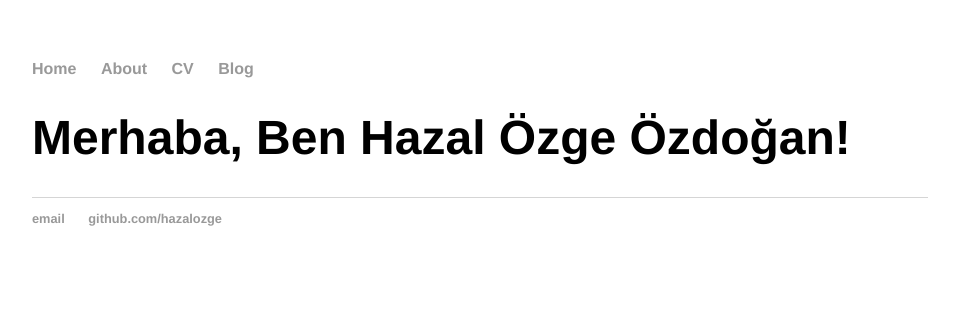
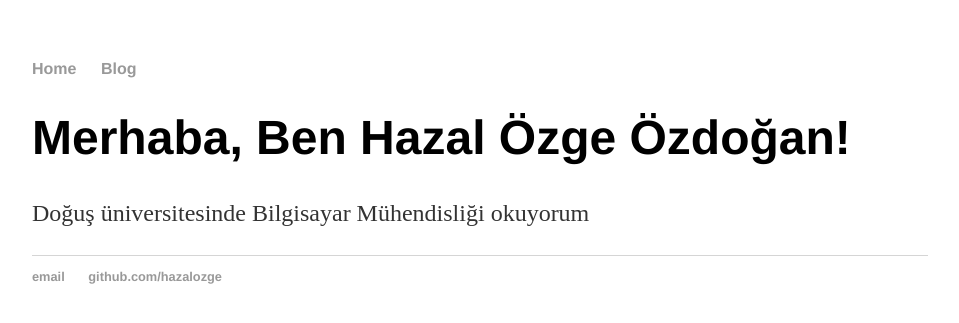
Before and after one commit to hazalozge/hazalozge.github.io, a Jekyll site: the page built from index.html, in a window 1280 px wide. Shown: the top 323 px of the page, without its empty margins (160-1119 px from the left). Built offline with Jekyll 4.4.1, drawn with Linux system fonts in a browser that asks for light colours.

Commit message:
Update index.html

```diff
--- a/index.html
+++ b/index.html
@@ -1,29 +1,8 @@
-<!DOCTYPE html>
-<html>
-	<head>
-		<title>Hazal Özge Özdoğan Cop</title>
-		<!-- link to main stylesheet -->
-		<link rel="stylesheet" type="text/css" href="/css/main.css">
-	</head>
-	<body>
-		<nav>
-    		<ul>
-        		<li><a href="/">Home</a></li>
-	        	<li><a href="/about">About</a></li>
-        		<li><a href="/cv">CV</a></li>
-        		<li><a href="/blog">Blog</a></li>
-    		</ul>
-		</nav>
-		<div class="container">
-    		<div class="blurb">
-        		<h1>Merhaba, Ben Hazal Özge Özdoğan!</h1>
-    		</div><!-- /.blurb -->
-		</div><!-- /.container -->
-		<footer>
-    		<ul>
-        		<li><a href="mailto:hazalozgee@gmail.com">email</a></li>
-        		<li><a href="https://github.com/hazalozge">github.com/hazalozge</a></li>
-			</ul>
-		</footer>
-	</body>
-</html>
+---
+layout: default
+title: Hazal Özge Özdoğan
+---
+<div class="blurb">
+	<h1>Merhaba, Ben Hazal Özge Özdoğan!</h1>
+	<p>Doğuş üniversitesinde Bilgisayar Mühendisliği okuyorum</p>
+</div><!-- /.blurb -->
```
